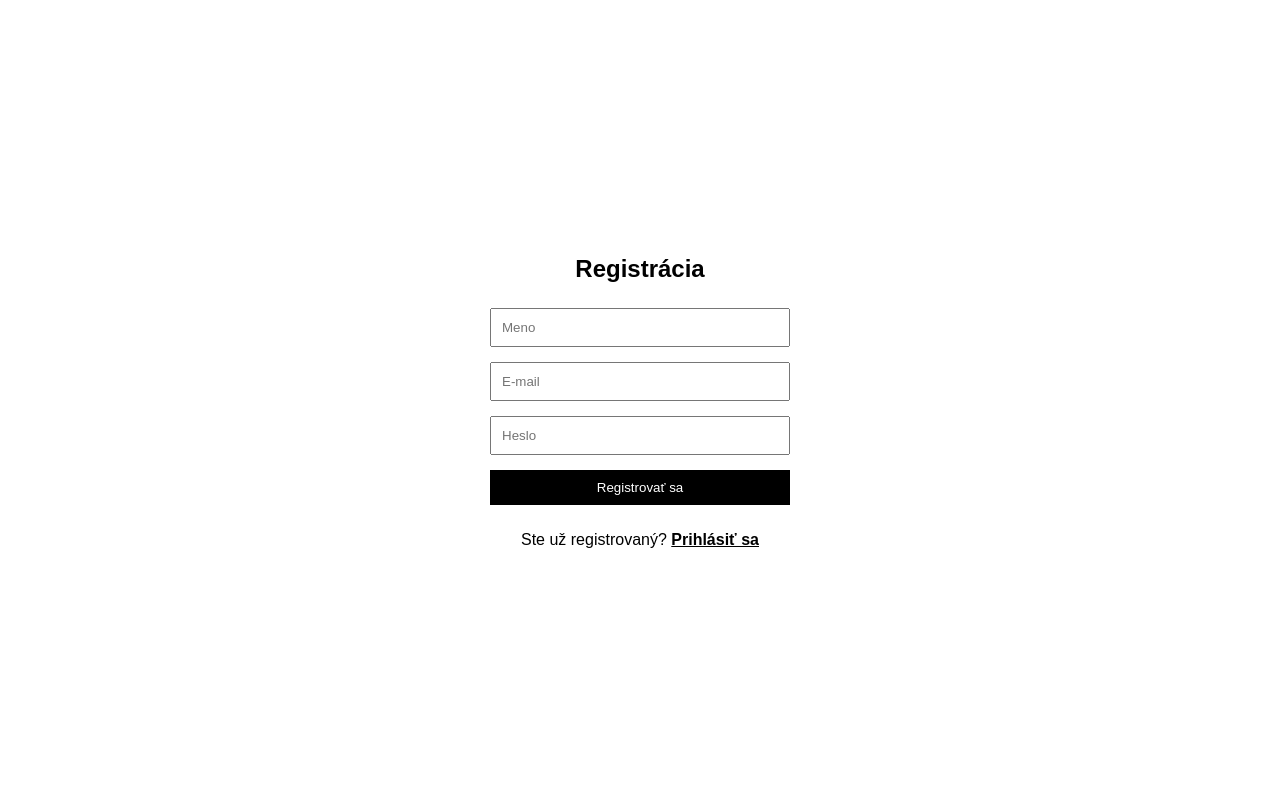
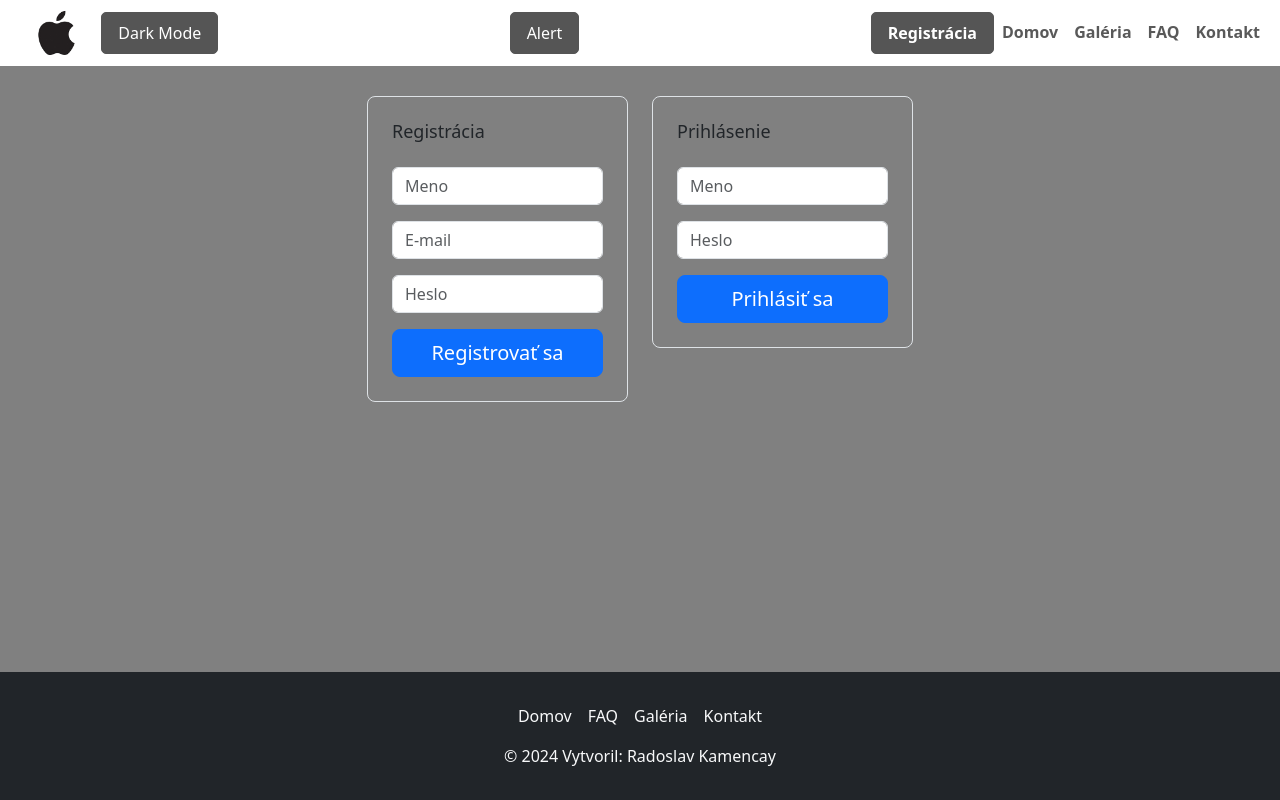
Before and after one commit to RadoslavKamencay/ProjektSJ, a PHP site: page /registracia.php in a window 1280 px wide. Run offline with PHP 8.4, Linux system fonts and the light colour scheme.

Commit message:
Registracia, zmena footeru

```diff
--- a/css/style.css
+++ b/css/style.css
@@ -68,6 +68,7 @@
 .button {
   background-color: transparent;
 }
+
 /* index.php */
 body.dark-mode {
   background-color: #333;
@@ -175,3 +176,10 @@
   background-color: #555;
   border-color: #555;
 }
+
+h3 {
+  display: flex;
+  justify-content: center;
+  align-items: center;
+  padding: 2%;
+}
--- a/faq.php
+++ b/faq.php
@@ -10,7 +10,7 @@
   </head>
 <body>
 
-<?php include "komponenty/header.php"?>
+<?php $page = "faq.php"; include "komponenty/header.php";?>
 
 <div class="banner">
     <img src="img/banner.jpg">
--- a/komponenty/footer.php
+++ b/komponenty/footer.php
@@ -1,25 +1,17 @@
-<footer>
-    <div class="container text-center-end">
-        <div class="row">
-            <div class="col-md-4 mt-4">
-                <h4>Kto sme</h4>
-                <p class="ktosme">Sme značka, ktorá sa sústreďuje nielen na výkon a funkčnosť, ale tiež na eleganciu a štýl, čo sa prejavuje v našich ikonických iPhone zariadeniach.</p>
-            </div>
-            <div class="col-md-4 mt-4">
-                <h4>Kontakt</h4>
-                <p><a href="mailto:kontakt@apple.com">kontakt@apple.com</a></p>
-                <p><a href="tel:0904162468"> 0904 162 468</a></p>
-            </div>
-            <div class="col-md-4 mt-4">
-                <h4>Odkazy</h4>
-                <p><a href="index.php">Domov</a></p>
-                <p><a href="galeria.php">Galéria</a></p>
-                <p><a href="faq.php">FAQ</a></p>
-                <p><a href="kontakt.php">Kontakt</a></p>
-            </div>
-        </div>
-    </div>
-    <div class="copyright text-center">
-        <p class="copyright">© 2023 O2 Slovakia, s.r.o. Všetky práva vyhradené</p>
-    </div>
-</footer>
+<div class="py-4 fw-medium <?php if ($page == 'registracia.php' || $page == "faq.php") echo 'fixed-bottom'; ?> bg-dark text-center">
+      <ul class="nav justify-content-center ">
+        <li class="nav-item">
+          <a href="index.php" class="nav-link px-2 text-light ">Domov</a>
+        </li>
+        <li class="nav-item">
+          <a href="faq.php" class="nav-link px-2 text-light ">FAQ</a>
+        </li>
+        <li class="nav-item">
+          <a href="galeria.php" class="nav-link px-2 text-light ">Galéria</a>
+        </li>
+        <li class="nav-item">
+          <a href="kontakt.php" class="nav-link px-2 text-light ">Kontakt</a>
+        </li>
+      </ul>
+      <p class="text-center text-light py-2">&copy; 2024 Vytvoril: Radoslav Kamencay</p>
+</div>
--- a/komponenty/header.php
+++ b/komponenty/header.php
@@ -1,5 +1,5 @@
-<header>
-    <nav class="navbar navbar-expand-lg bg-body-tertiary">
+<header class ="pb-5">
+    <nav class="navbar navbar-expand-lg bg-body-tertiary  <?php if ($page == 'registracia.php') echo 'fixed-top' ?>">
         <div class="container-fluid">
             <a href="index.php"><img src="img/apple2.png" height="50"></a>
             <button id="dark-mode-toggle">Dark Mode</button>
@@ -13,7 +13,6 @@
             </div>
             <ul class="navbar-nav">
                 <a class="registracia" href="registracia.php">Registrácia</a>
-                <a class="prihlasenie" href="prihlasenie.php">Prihlásenie</a>
                 <a class="nav-link" href="index.php">Domov</a>
                 <a class="nav-link" href="galeria.php">Galéria</a>
                 <a class="nav-link" href="faq.php">FAQ</a>
--- /dev/null
+++ b/logout.php
@@ -0,0 +1,3 @@
+<?php
+
+?>
--- a/registracia.php
+++ b/registracia.php
@@ -3,59 +3,55 @@
 <head>
     <meta charset="UTF-8">
     <meta name="viewport" content="width=device-width, initial-scale=1.0">
-
     <title>Registrácia</title>
-    <style>
-        body {
-            font-family: Arial, sans-serif;
-            display: flex;
-            justify-content: center;
-            align-items: center;
-            height: 100vh;
-            margin: 0;
-        }
-        form {
-            width: 300px;
-        }
-        input[type="text"], input[type="password"], input[type="email"], input[type="submit"] {
-            width: 100%;
-            padding: 10px;
-            margin-top: 5px;
-            margin-bottom: 10px;
-            box-sizing: border-box;
-        }
-        input[type="submit"] {
-            background-color: black;
-            color: white;
-            border: none;
-            cursor: pointer;
-        }
-        input[type="submit"]:hover {
-            background-color: #45a049;
-        }
-
-        p {
-            text-align: center;
-        }
-        a {
-            color: black;
-            font-weight: bold;
-        }
-        h2 {
-            text-align: center;
-        }
-    </style>
+    <link href="https://cdn.jsdelivr.net/npm/bootstrap@5.3.2/dist/css/bootstrap.min.css" rel="stylesheet" integrity="sha384-T3c6CoIi6uLrA9TneNEoa7RxnatzjcDSCmG1MXxSR1GAsXEV/Dwwykc2MPK8M2HN" crossorigin="anonymous">
+    <link rel="stylesheet" href="css/style.css">
 </head>
 <body>
-    <div>
-        <form action="proces_registracie.php" method="post">
-            <h2>Registrácia</h2>
-            <input type="text" name="meno" placeholder="Meno" required>
-            <input type="email" name="email" placeholder="E-mail" required>
-            <input type="password" name="heslo" placeholder="Heslo" required>
-            <input type="submit" value="Registrovať sa">
-        </form>
-        <p>Ste už registrovaný? <a href="prihlasenie.php">Prihlásiť sa</a></p>
+    <?php $page = "registracia.php"; include "komponenty/header.php"; ?>
+
+    <div class="container">
+        <div class="row justify-content-center mt-5">
+            <div class="col-md-6">
+                <div class="row">
+                    <div class="col">
+                        <form action="classes/registracia.php" method="post" class="border p-4 rounded-3 mb-4">
+                        <h2 class="mb-4">Registrácia</h2>
+                        <div class="mb-3">
+                            <input type="text" class="form-control" name="meno" placeholder="Meno" required>
+                        </div>
+                        <div class="mb-3">
+                            <input type="email" class="form-control" name="email" placeholder="E-mail" required>
+                        </div>
+                        <div class="mb-3">
+                            <input type="password" class="form-control" name="heslo" placeholder="Heslo" required>
+                        </div>
+                        <div class="d-grid">
+                            <input type="submit" class="btn btn-primary btn-lg" name="submit" value="Registrovať sa">
+                        </div>
+                    </form>
+                    </div>
+                    <div class="col">
+                        <form action="proces_prihlasenia.php" method="post" class="border p-4 rounded-3 mb-4">
+                            <h2 class="mb-4">Prihlásenie</h2>
+                            <div class="mb-3">
+                                <input type="text" class="form-control" name="meno" placeholder="Meno" required>
+                            </div>
+                            <div class="mb-3">
+                                <input type="password" class="form-control" name="heslo" placeholder="Heslo" required>
+                            </div>
+                            <div class="d-grid">
+                                <input type="submit" name="submit" class="btn btn-primary btn-lg" value="Prihlásiť sa">
+                            </div>
+                        </form>
+                    </div>
+                </div>
+            </div>
+        </div>
     </div>
+
+    <?php include "komponenty/footer.php"; ?>
+
+    <script src="https://cdn.jsdelivr.net/npm/bootstrap@5.3.2/dist/js/bootstrap.bundle.min.js" integrity="sha384-C6RzsynM9kWDrMNeT87bh95OGNyZPhcTNXj1NW7RuBCsyN/o0jlpcV8Qyq46cDfL" crossorigin="anonymous"></script>
 </body>
 </html>
```
Also changed, not shown: classes/registracia.php (added, +30 -0 lines), css/prihlasenie.css (added, +39 -0 lines), css/registracia.css (added, +43 -0 lines), db/database.php (added, +16 -0 lines), db/functions.php (added, +13 -0 lines), index.php (+7 -3 lines), prihlasenie.php (deleted, +0 -60 lines), users.php (+7 -7 lines), login-user.php (added).
